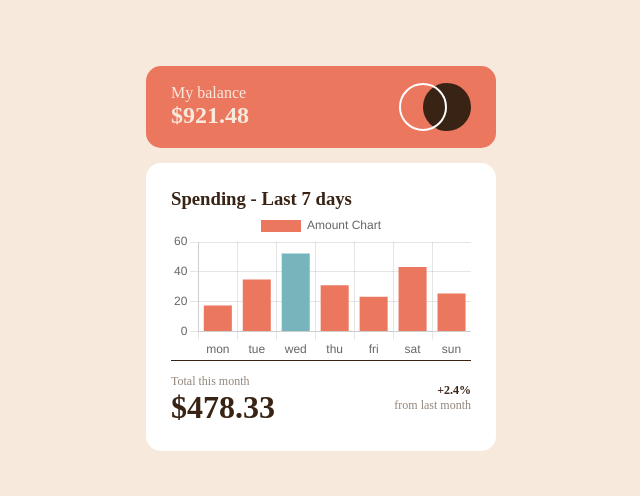
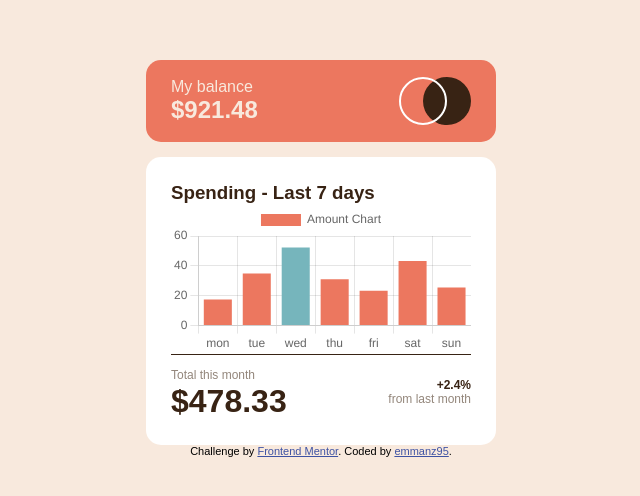
Before and after one commit to emmanz1995/expenses-chart-component, a plain HTML site: page index.html in a window 1280 px wide. Shown: the part 142-638 px from the top of the page, without its empty margins (319-959 px from the left). Drawn offline with nearby package versions, Linux system fonts and the light colour scheme.

Commit message:
new changes

```diff
--- a/index.html
+++ b/index.html
@@ -33,10 +33,10 @@
     </div>
   </div>
 
-<!--  <div class="attribution">-->
-<!--    Challenge by <a href="https://www.frontendmentor.io?ref=challenge" target="_blank">Frontend Mentor</a>. -->
-<!--    Coded by <a href="/https://github.com/emmanz1995">emmanz95</a>.-->
-<!--  </div>-->
+  <div class="attribution">
+    Challenge by <a href="https://www.frontendmentor.io?ref=challenge" target="_blank">Frontend Mentor</a>.
+    Coded by <a href="/https://github.com/emmanz1995">emmanz95</a>.
+  </div>
   <script type="module" src="script.js"></script>
   <script src="https://cdn.jsdelivr.net/npm/chart.js"></script>
 </body>
--- a/styles.css
+++ b/styles.css
@@ -11,6 +11,7 @@ body {
   flex-direction: column;
   height: 100vh;
   background-color: hsl(27, 66%, 92%);
+  font-family: 'DM Sans', sans-serif;
 }
 
 h1, h2, h3, h4, h5, h6, p {
```
